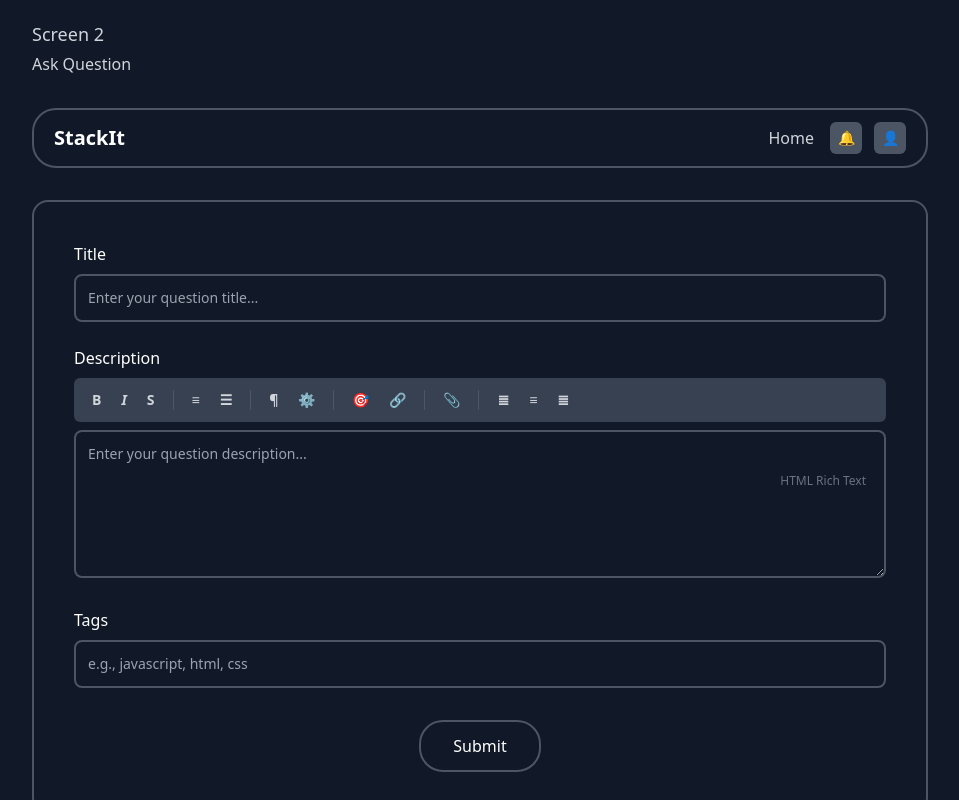
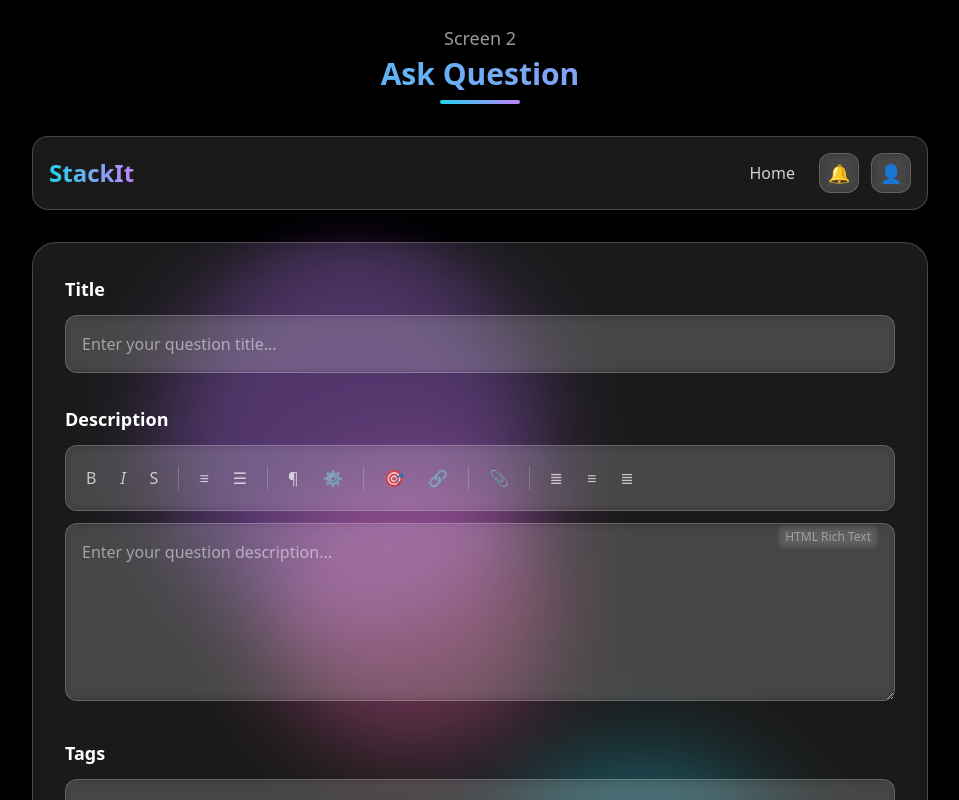
Before and after one commit to shahet1124/Team-200-OK-StackIt, a React (Vite) app in the folder frontend/: page /ask-new-question in a window 1280 px wide. Shown: the top 800 px of the page, without its empty margins (160-1119 px from the left). Built offline with nearby package versions, Linux system fonts and the light colour scheme.

Commit message:
Enhance UI of Ask New Question component with animated background, improved navigation bar, and refined form styling

```diff
--- a/frontend/src/components/AskNewQuestion.jsx
+++ b/frontend/src/components/AskNewQuestion.jsx
@@ -43,65 +43,88 @@ export default function AskNewQuestion() {
    ];
 
    return (
-      <div className="min-h-screen bg-gray-900 text-white p-5">
+      <div className="min-h-screen relative overflow-hidden">
+         {/* Animated Background */}
+         <div className="absolute inset-0 bg-black">
+            <div className="absolute top-0 left-0 w-full h-full">
+               <div className="absolute top-1/4 left-1/4 w-96 h-96 bg-purple-500 rounded-full mix-blend-screen filter blur-xl opacity-30 animate-pulse"></div>
+               <div className="absolute top-3/4 right-1/4 w-80 h-80 bg-cyan-500 rounded-full mix-blend-screen filter blur-xl opacity-30 animate-pulse delay-1000"></div>
+               <div className="absolute bottom-1/4 left-1/3 w-72 h-72 bg-pink-500 rounded-full mix-blend-screen filter blur-xl opacity-30 animate-pulse delay-2000"></div>
+            </div>
+         </div>
+
+         {/* Main Content */}
+         <div className="relative z-10 min-h-screen p-6">
             <div className="max-w-4xl mx-auto">
                {/* Header */}
-            <div className="mb-8">
-               <div className="text-lg text-gray-300 mb-1">Screen 2</div>
-               <div className="text-base text-gray-300 mb-5">Ask Question</div>
+               <div className="mb-8 text-center">
+                  <div className="text-lg text-white/60 mb-1 font-light">Screen 2</div>
+                  <div className="text-3xl font-bold bg-gradient-to-r from-cyan-400 to-purple-400 bg-clip-text text-transparent mb-2">
+                     Ask Question
+                  </div>
+                  <div className="w-20 h-1 bg-gradient-to-r from-cyan-400 to-purple-400 rounded-full mx-auto"></div>
                </div>
 
                {/* Navigation Bar */}
-            <div className="flex justify-between items-center border-2 border-gray-600 rounded-3xl px-5 py-3 mb-8">
-               <div className="text-xl font-bold">StackIt</div>
-               <div className="flex items-center gap-4">
-                  <a href="#" className="text-gray-300 text-base hover:text-white">Home</a>
+               <div className="backdrop-blur-lg bg-white/10 border border-white/20 rounded-2xl p-4 mb-8 shadow-2xl">
+                  <div className="flex justify-between items-center">
+                     <div className="text-2xl font-bold bg-gradient-to-r from-cyan-400 to-purple-400 bg-clip-text text-transparent">
+                        StackIt
+                     </div>
+                     <div className="flex items-center gap-6">
+                        <a href="#" className="text-white/80 hover:text-white transition-all duration-300 hover:scale-105">
+                           Home
+                        </a>
                         <div className="flex gap-3">
-                     <div className="w-8 h-8 bg-gray-600 rounded-md flex items-center justify-center text-sm hover:bg-gray-500 cursor-pointer">
-                        🔔
+                           <div className="w-10 h-10 backdrop-blur-sm bg-white/10 border border-white/20 rounded-xl flex items-center justify-center hover:bg-white/20 transition-all duration-300 cursor-pointer hover:scale-110">
+                              <span className="text-lg">🔔</span>
                            </div>
-                     <div className="w-8 h-8 bg-gray-600 rounded-md flex items-center justify-center text-sm hover:bg-gray-500 cursor-pointer">
-                        👤
+                           <div className="w-10 h-10 backdrop-blur-sm bg-white/10 border border-white/20 rounded-xl flex items-center justify-center hover:bg-white/20 transition-all duration-300 cursor-pointer hover:scale-110">
+                              <span className="text-lg">👤</span>
+                           </div>
                         </div>
                      </div>
                   </div>
                </div>
 
                {/* Form Container */}
-            <div className="border-2 border-gray-600 rounded-2xl p-10 bg-gray-900">
-               <form onSubmit={handleSubmit}>
+               <div className="backdrop-blur-2xl bg-white/10 border border-white/20 rounded-3xl p-8 shadow-2xl">
+                  <div className="space-y-8">
                      {/* Title Field */}
-                  <div className="mb-6">
-                     <label htmlFor="title" className="block mb-2 text-base text-white">
+                     <div className="space-y-3">
+                        <label htmlFor="title" className="block text-white font-semibold text-lg">
                            Title
                         </label>
+                        <div className="relative group">
                            <input
                               type="text"
                               id="title"
                               name="title"
                               value={formData.title}
                               onChange={handleInputChange}
-                        className="w-full px-3 py-3 border-2 border-gray-600 rounded-lg bg-gray-900 text-white text-sm focus:outline-none focus:border-gray-400 transition-colors"
+                              className="w-full px-4 py-4 backdrop-blur-sm bg-white/10 border border-white/20 rounded-xl text-white placeholder-white/50 focus:outline-none focus:ring-2 focus:ring-cyan-400/50 focus:border-transparent transition-all duration-300 hover:bg-white/15"
                               placeholder="Enter your question title..."
                            />
+                           <div className="absolute inset-0 rounded-xl bg-gradient-to-r from-cyan-400/20 to-purple-400/20 opacity-0 group-hover:opacity-100 transition-opacity duration-300 pointer-events-none"></div>
+                        </div>
                      </div>
 
                      {/* Description Field */}
-                  <div className="mb-6">
-                     <label htmlFor="description" className="block mb-2 text-base text-white">
+                     <div className="space-y-3">
+                        <label htmlFor="description" className="block text-white font-semibold text-lg">
                            Description
                         </label>
-                     <div className="relative">
+                        <div className="relative group">
                            {/* Rich Text Toolbar */}
-                        <div className="flex items-center gap-2 bg-gray-700 px-3 py-2 rounded-md mb-2 text-sm">
+                           <div className="flex items-center gap-2 backdrop-blur-sm bg-white/10 border border-white/20 rounded-xl p-3 mb-3">
                               {toolbarButtons.map((btn, index) => (
                                  btn.type === 'separator' ? (
-                                 <div key={index} className="w-px h-5 bg-gray-600 mx-1"></div>
+                                    <div key={index} className="w-px h-6 bg-white/20 mx-1"></div>
                                  ) : (
                                     <button
                                        key={index}
                                        type="button"
-                                    className="bg-transparent border-none text-gray-300 cursor-pointer px-1.5 py-1 rounded hover:bg-gray-600 font-bold transition-colors"
+                                       className="p-2 rounded-lg text-white/70 hover:text-white hover:bg-white/20 transition-all duration-300 hover:scale-110"
                                        title={btn.label}
                                     >
                                        {btn.type === 'I' ? <em>I</em> : btn.type}
@@ -115,42 +138,52 @@ export default function AskNewQuestion() {
                               name="description"
                               value={formData.description}
                               onChange={handleInputChange}
-                           className="w-full px-3 py-3 border-2 border-gray-600 rounded-lg bg-gray-900 text-white text-sm focus:outline-none focus:border-gray-400 transition-colors resize-y"
+                              className="w-full px-4 py-4 backdrop-blur-sm bg-white/10 border border-white/20 rounded-xl text-white placeholder-white/50 focus:outline-none focus:ring-2 focus:ring-cyan-400/50 focus:border-transparent transition-all duration-300 hover:bg-white/15 resize-y"
                               rows="6"
                               placeholder="Enter your question description..."
                            ></textarea>
 
                            {/* HTML Rich Text Indicator */}
-                        <div className="absolute right-5 top-1/2 transform -translate-y-1/2 text-gray-500 text-xs pointer-events-none">
+                           <div className="absolute right-4 top-20 text-white/40 text-xs pointer-events-none backdrop-blur-sm bg-black/20 px-2 py-1 rounded-md">
                               HTML Rich Text
                            </div>
+                           <div className="absolute inset-0 rounded-xl bg-gradient-to-r from-cyan-400/20 to-purple-400/20 opacity-0 group-hover:opacity-100 transition-opacity duration-300 pointer-events-none"></div>
                         </div>
                      </div>
 
                      {/* Tags Field */}
-                  <div className="mb-8">
-                     <label htmlFor="tags" className="block mb-2 text-base text-white">
+                     <div className="space-y-3">
+                        <label htmlFor="tags" className="block text-white font-semibold text-lg">
                            Tags
                         </label>
+                        <div className="relative group">
                            <input
                               type="text"
                               id="tags"
                               name="tags"
                               value={formData.tags}
                               onChange={handleInputChange}
-                        className="w-full px-3 py-3 border-2 border-gray-600 rounded-lg bg-gray-900 text-white text-sm focus:outline-none focus:border-gray-400 transition-colors"
+                              className="w-full px-4 py-4 backdrop-blur-sm bg-white/10 border border-white/20 rounded-xl text-white placeholder-white/50 focus:outline-none focus:ring-2 focus:ring-cyan-400/50 focus:border-transparent transition-all duration-300 hover:bg-white/15"
                               placeholder="e.g., javascript, html, css"
                            />
+                           <div className="absolute inset-0 rounded-xl bg-gradient-to-r from-cyan-400/20 to-purple-400/20 opacity-0 group-hover:opacity-100 transition-opacity duration-300 pointer-events-none"></div>
+                        </div>
                      </div>
 
                      {/* Submit Button */}
+                     <div className="flex justify-center pt-4">
                         <button
-                     type="submit"
-                     className="bg-gray-900 text-white border-2 border-gray-600 rounded-3xl px-8 py-3 text-base cursor-pointer block mx-auto mt-8 hover:border-gray-400 hover:bg-gray-800 transition-colors"
+                           type="button"
+                           onClick={handleSubmit}
+                           className="relative group px-12 py-4 bg-gradient-to-r from-cyan-500 to-purple-500 rounded-2xl text-white font-semibold text-lg shadow-2xl hover:shadow-cyan-500/25 transition-all duration-300 hover:scale-105 overflow-hidden"
                         >
-                     Submit
+                           <span className="relative z-10">Submit Question</span>
+                           <div className="absolute inset-0 bg-gradient-to-r from-purple-500 to-cyan-500 opacity-0 group-hover:opacity-100 transition-opacity duration-300"></div>
+                           <div className="absolute inset-0 bg-white/20 opacity-0 group-hover:opacity-100 transition-opacity duration-300"></div>
                         </button>
-               </form>
+                     </div>
+                  </div>
+               </div>
             </div>
          </div>
       </div>
```
Lines whose indentation alone changed are shown as unchanged.
